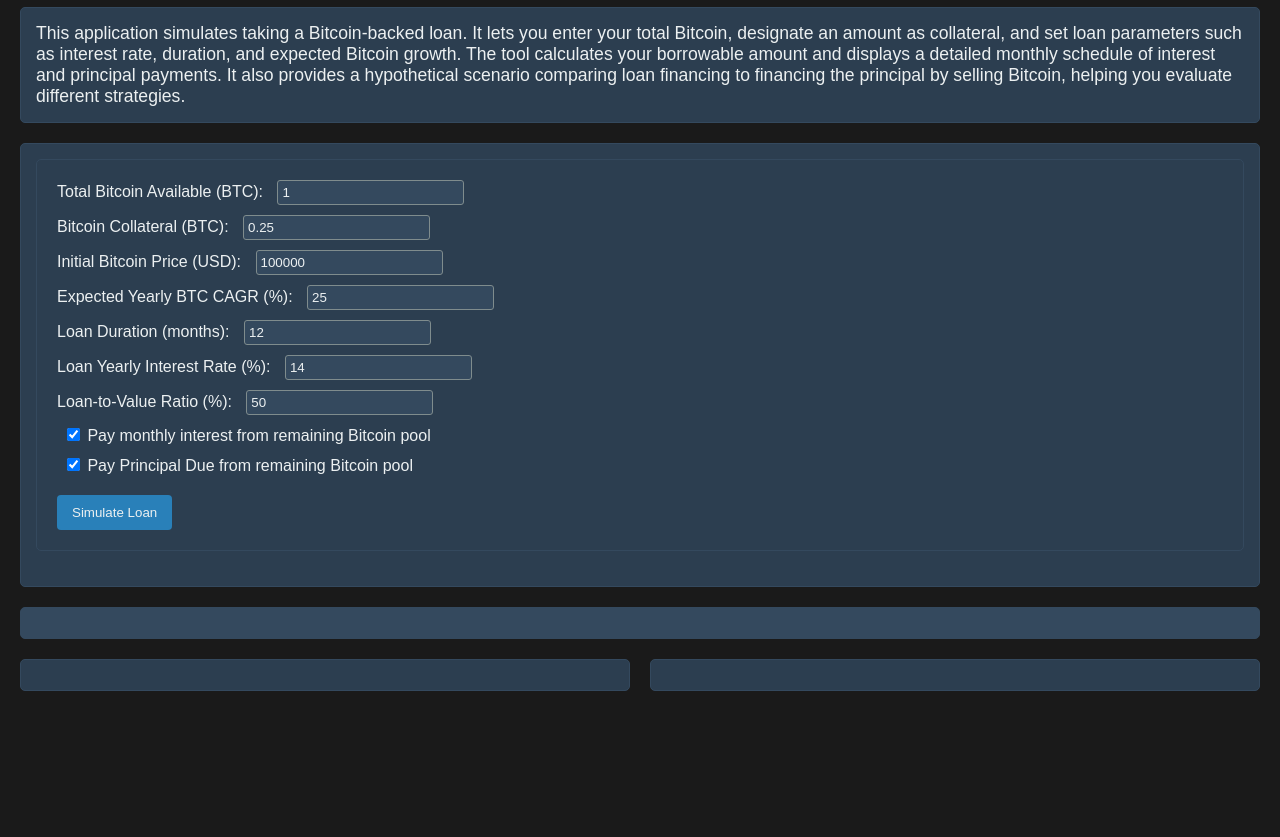
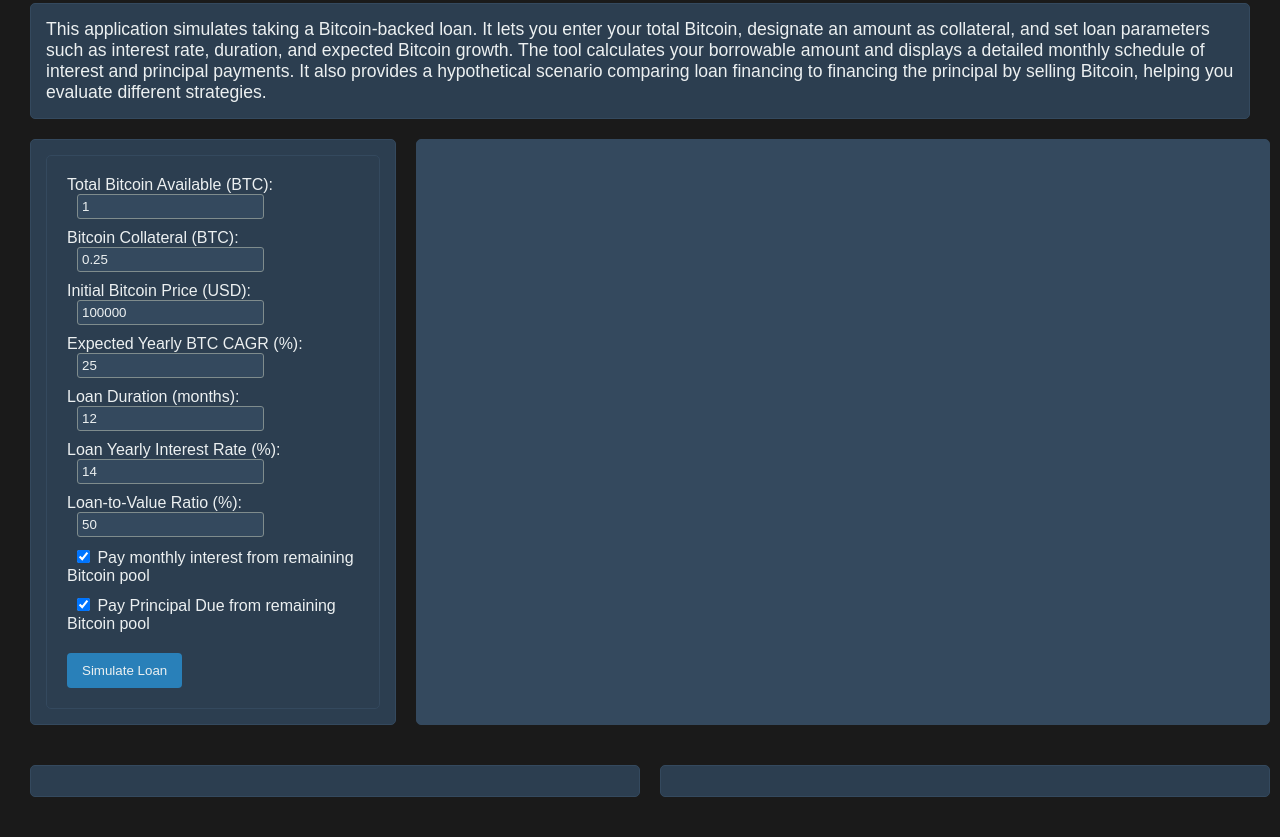
Before and after one commit to WojOgi/btc_loans, a plain HTML site: page index.html in a window 1280 px wide. Shown: the part 73-910 px from the top of the page. Before the commit the page ends 804 px from the top, so only its background shows below. Drawn offline with Linux system fonts and the light colour scheme.

Commit message:
Update index.html

```diff
--- a/index.html
+++ b/index.html
@@ -4,6 +4,19 @@
     <meta charset="UTF-8" />
     <title>Bitcoin-Backed Loan Simulator</title>
     <style>
+      /* Universal Box Sizing */
+      * {
+        box-sizing: border-box;
+      }
+
+      /* Wrapper to constrain width */
+      .wrapper {
+        max-width: 1800px;
+        margin: 0 auto;
+        width: 100%;
+        padding: 0 10px;
+      }
+
       /* Overall Dark Theme */
       body {
         background-color: #1a1a1a;
@@ -13,6 +26,7 @@
       }
       h1 {
         color: #ecf0f1;
+        margin-bottom: 10px;
       }
       /* Description under main title */
       .description {
@@ -24,13 +38,30 @@
         font-size: 1.1em;
         margin-bottom: 20px;
       }
+
+      /* Container for Input and Schedule Side by Side */
+      .input-schedule-container {
+        display: flex;
+        gap: 20px;
+        margin-bottom: 20px;
+        flex-wrap: nowrap;
+        width: 100%;
+      }
+      .input-area {
+        flex: 0 0 30%;
+        min-width: 200px;
+      }
+      .schedule-container {
+        flex: 0 0 70%;
+        min-width: 300px;
+      }
+
       /* Form styling */
       form {
         background-color: #2c3e50;
         padding: 20px;
         border: 1px solid #34495e;
         border-radius: 5px;
-        margin-bottom: 20px;
       }
       form label {
         display: block;
@@ -58,6 +89,7 @@
       form button:hover {
         background-color: #1c5980;
       }
+
       /* Section Boxes */
       .section-box,
       .schedule-container,
@@ -71,15 +103,19 @@
       .schedule-container {
         background-color: #34495e;
       }
+
       /* Summary Container - side by side */
       .summary-container {
         display: flex;
         gap: 20px;
         margin-top: 20px;
+        flex-wrap: nowrap;
+        width: 100%;
       }
       .summary-box {
-        flex: 1;
+        flex: 0 0 50%;
       }
+
       /* Table Styling */
       table {
         width: 100%;
@@ -101,6 +137,7 @@
         background-color: #2c3e50;
         color: #ecf0f1;
       }
+
       /* Highlighted labels */
       .highlight {
         font-weight: bold;
@@ -109,24 +146,28 @@
     </style>
   </head>
   <body>
+    <div class="wrapper">
       <h1>Bitcoin-Backed Loan Simulator</h1>
       <p
         class="description"
         title="This application simulates taking a Bitcoin-backed loan. It lets you enter your total Bitcoin, designate an amount as collateral, and set loan parameters such as interest rate, duration, and expected Bitcoin growth. The tool calculates your borrowable amount and displays a detailed monthly schedule of interest and principal payments. It also provides a hypothetical scenario comparing loan financing to financing the principal by selling Bitcoin. This comprehensive overview helps you evaluate different financing strategies."
       >
-      This application simulates taking a Bitcoin-backed loan. It lets you enter
-      your total Bitcoin, designate an amount as collateral, and set loan
-      parameters such as interest rate, duration, and expected Bitcoin growth.
-      The tool calculates your borrowable amount and displays a detailed monthly
-      schedule of interest and principal payments. It also provides a
-      hypothetical scenario comparing loan financing to financing the principal
-      by selling Bitcoin, helping you evaluate different strategies.
+        This application simulates taking a Bitcoin-backed loan. It lets you
+        enter your total Bitcoin, designate an amount as collateral, and set
+        loan parameters such as interest rate, duration, and expected Bitcoin
+        growth. The tool calculates your borrowable amount and displays a
+        detailed monthly schedule of interest and principal payments. It also
+        provides a hypothetical scenario comparing loan financing to financing
+        the principal by selling Bitcoin, helping you evaluate different
+        strategies.
       </p>
 
-    <div class="section-box">
+      <!-- Flex Container for Input Area and Monthly Schedule -->
+      <div class="input-schedule-container">
+        <div class="input-area section-box">
           <form id="loanForm">
             <label
-          title="Enter the total amount of Bitcoin available. This value determines your maximum funds and what remains after setting aside collateral."
+              title="Enter the total amount of Bitcoin available in your account. This value determines your maximum funds and what remains after setting aside collateral."
             >
               Total Bitcoin Available (BTC):
               <input
@@ -165,7 +206,13 @@
               title="Enter the expected yearly Compound Annual Growth Rate for Bitcoin. This parameter models future price increases."
             >
               Expected Yearly BTC CAGR (%):
-          <input type="number" step="any" id="btcCAGR" value="25" required />
+              <input
+                type="number"
+                step="any"
+                id="btcCAGR"
+                value="25"
+                required
+              />
             </label>
             <label
               title="Enter the loan duration in months. This determines the number of monthly payments and the timing of principal repayment."
@@ -206,12 +253,20 @@
             <button type="submit">Simulate Loan</button>
           </form>
         </div>
+        <div class="schedule-container section-box" id="scheduleSection">
+          <!-- Monthly Schedule table will be injected here -->
+        </div>
+      </div>
 
-    <div id="scheduleSection" class="schedule-container"></div>
-
+      <!-- Summary tables displayed side by side -->
       <div class="summary-container">
-      <div class="summary-box" id="loanSummary"></div>
-      <div class="summary-box" id="hypotheticalSummary"></div>
+        <div class="summary-box" id="loanSummary">
+          <!-- Loan Summary table will be injected here -->
+        </div>
+        <div class="summary-box" id="hypotheticalSummary">
+          <!-- Hypothetical Principal Financing Summary table will be injected here -->
+        </div>
+      </div>
     </div>
 
     <script>
@@ -268,7 +323,7 @@
           // Determine the monthly BTC growth rate.
           const monthlyGrowthRate = Math.pow(1 + btcCAGR, 1 / 12) - 1;
 
-          // Initialize the interest pool: BTC available for funding interest and (possibly) principal.
+          // Initialize the interest pool.
           let interestPool = totalBitcoinAvailable - btcCollateral;
 
           // Build the monthly schedule.
@@ -285,7 +340,6 @@
             const monthlyBTCPrice = currentBtcPrice;
             const collateralValueAtMonth = btcCollateral * monthlyBTCPrice;
 
-            // Calculate BTC needed to cover this month's interest.
             let interestBTCsold = 0;
             if (payInterestFromPool) {
               interestBTCsold = monthlyInterestPayment / monthlyBTCPrice;
@@ -293,7 +347,6 @@
               interestPool -= interestBTCsold;
             }
 
-            // Hypothetical BTC sold for financing monthly principal.
             const principalFinancingBTC =
               monthlyPrincipalUSDAmount / monthlyBTCPrice;
             monthlyPrincipalBTCArray.push(principalFinancingBTC);
@@ -302,7 +355,6 @@
             let principalDueBTC = 0;
             let principalDueMonthly = 0;
             if (month === loanDuration) {
-              // In the final month, the full principal (in USD) is due.
               principalDue = borrowedAmount;
               principalDueMonthly = borrowedAmount / loanDuration;
               principalDueBTC = borrowedAmount / monthlyBTCPrice;
@@ -325,28 +377,18 @@
               principalFinancingBTC: principalFinancingBTC,
             });
 
-            // Update BTC price for next month.
             currentBtcPrice *= 1 + monthlyGrowthRate;
           }
 
-          // When the loan is repaid, the collateral returns to the pool.
           const collateralReturned = btcCollateral;
           const finalTotalBTCinPool = interestPool + collateralReturned;
-
-          // Calculate the USD value of the remaining BTC in the pool.
           const remainingPoolValueUSD = finalTotalBTCinPool * finalBtcPrice;
-
-          // Calculate initial total value of Bitcoin available (USD).
           const initialTotalValueUSD = totalBitcoinAvailable * initialBtcPrice;
-          // Calculate percentage gain in value of the Bitcoin held.
           const percentGain =
             (remainingPoolValueUSD / initialTotalValueUSD - 1) * 100;
-
-          // Calculate percentage of Bitcoin used as collateral.
           const collateralPercentage =
             (btcCollateral / totalBitcoinAvailable) * 100;
 
-          // Calculate total BTC that would have to be sold for monthly principal financing.
           const totalBTCForPrincipalFinancing = monthlyPrincipalBTCArray.reduce(
             (sum, val) => sum + val,
             0
@@ -354,13 +396,11 @@
           const averageBTCForPrincipalFinancing =
             totalBTCForPrincipalFinancing / loanDuration;
 
-          // Calculate BTC remaining if financing principal by sale:
           const totalBTCRemainingIfFinancedBySale =
             totalBitcoinAvailable - totalBTCForPrincipalFinancing;
           const totalRemainingValueIfFinancedBySale =
             totalBTCRemainingIfFinancedBySale * finalBtcPrice;
 
-          // Prepare the monthly schedule table HTML.
           let scheduleHTML = `<h2>Monthly Schedule</h2>
                           <table>
                            <thead>
@@ -414,7 +454,6 @@
           });
           scheduleHTML += `</tbody></table>`;
 
-          // Prepare the first summary table (Loan Summary) with tooltips.
           let summaryHTML = `<h2>Loan Summary</h2>
                          <table>
                            <tbody>
@@ -537,7 +576,6 @@
                            </tbody>
                          </table>`;
 
-          // Prepare the second summary table (Hypothetical Principal Financing Summary) with tooltips.
           let hypotheticalHTML = `<h2>Hypothetical Principal Financing Summary</h2>
                          <table>
                            <tbody>
@@ -588,7 +626,6 @@
                            </tbody>
                          </table>`;
 
-          // Display the combined results.
           document.getElementById("scheduleSection").innerHTML = scheduleHTML;
           document.getElementById("loanSummary").innerHTML = summaryHTML;
           document.getElementById("hypotheticalSummary").innerHTML =
```
Lines whose indentation alone changed are shown as unchanged.
